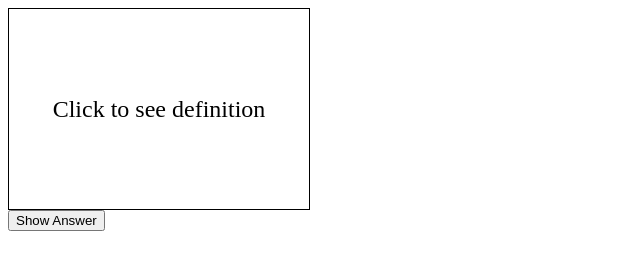
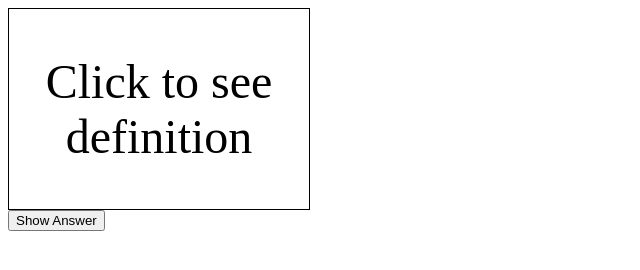
Before and after one commit to tamagenai/AI02, a plain HTML site: page index.html in a window 1280 px wide. Shown: the whole page, without its empty margins (0-640 px from the left). Drawn offline with Linux system fonts and the light colour scheme.

Commit message:
Add files via upload

```diff
--- a/index.html
+++ b/index.html
@@ -2,7 +2,7 @@
 <html lang="en">
 <head>
   <meta charset="UTF-8">
-  <title>Flashcards</title>
+  <title>単語カード/单词卡</title>
   <style>
     #flashcard {
       width: 300px;
@@ -12,7 +12,7 @@
       display: flex;
       justify-content: center;
       align-items: center;
-      font-size: 24px;
+      font-size: 48px;
     }
   </style>
 </head>
@@ -29,6 +29,12 @@
     const flashcardData = [
       { term: 'JavaScript', definition: '日本では' },
       { term: 'HTML', definition: '在日本' },
+      { term: 'JavaScript', definition: '「元旦」と呼ばれている' },
+      { term: 'HTML', definition: '被叫做元旦' },
+      { term: 'JavaScript', definition: 'その日からスタート' },
+      { term: 'HTML', definition: '从那天开始' },
+      { term: 'JavaScript', definition: '中国では' },
+      { term: 'HTML', definition: '在中国' },
       // 他の単語と定義を追加
       { term: 'JavaScript', definition: '他在学习汉语。' },
       { term: 'HTML', definition: '彼は中国語を勉強しているところだ。' },
```
